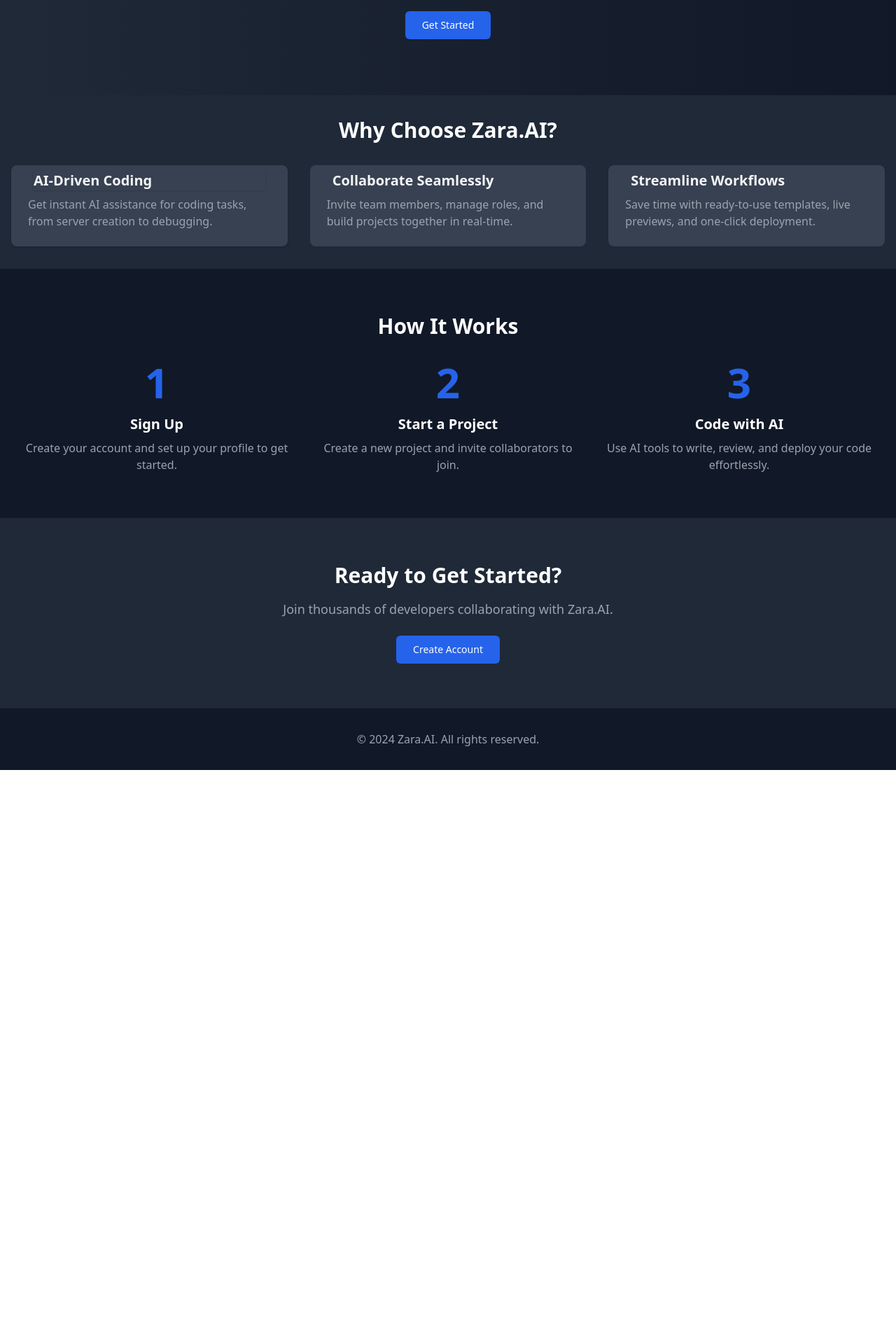
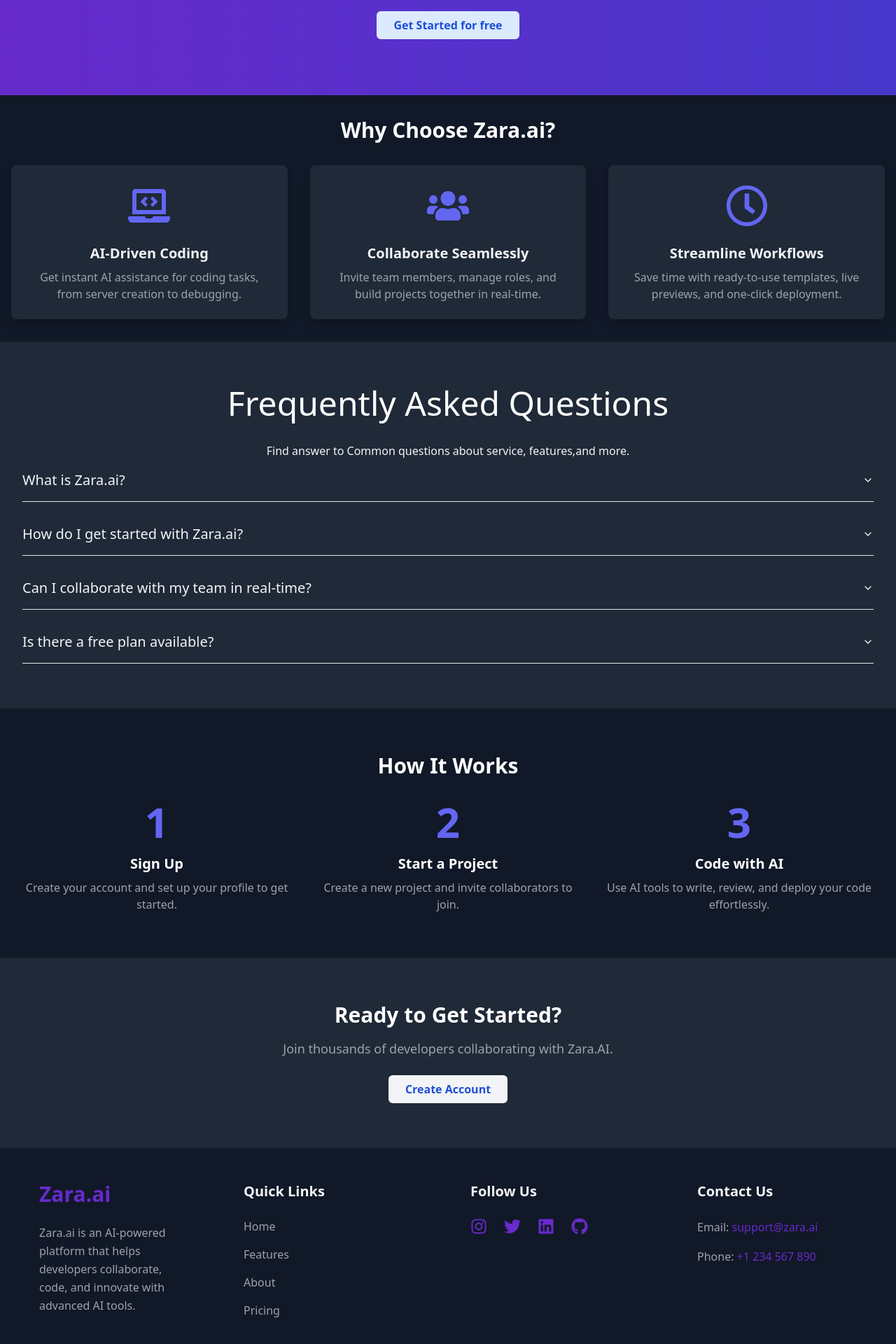
Before and after one commit to ansh0712jul/myZara.ai, a React (Vite) app in the folder frontend/: page / in a window 1280 px wide. Shown: the part 180-2100 px from the top of the page at 70% size. Before the commit the page ends 1280 px from the top, so only its background shows below. Built offline with nearby package versions, Linux system fonts and the light colour scheme.

Commit message:
ui updated

```diff
--- a/frontend/package.json
+++ b/frontend/package.json
@@ -11,6 +11,7 @@
   },
   "dependencies": {
     "@headlessui/react": "^2.2.0",
+    "@radix-ui/react-accordion": "^1.2.2",
     "@radix-ui/react-slot": "^1.1.1",
     "@shadcn/ui": "^0.0.4",
     "axios": "^1.7.9",
@@ -19,9 +20,11 @@
     "lucide-react": "^0.469.0",
     "react": "^18.3.1",
     "react-dom": "^18.3.1",
+    "react-icons": "^5.4.0",
     "react-router-dom": "^7.1.1",
     "tailwind-merge": "^2.6.0",
-    "tailwindcss-animate": "^1.0.7"
+    "tailwindcss-animate": "^1.0.7",
+    "zod": "^3.24.1"
   },
   "devDependencies": {
     "@eslint/js": "^9.17.0",
--- /dev/null
+++ b/frontend/src/components/ui/accordion.jsx
@@ -0,0 +1,41 @@
+import * as React from "react"
+import * as AccordionPrimitive from "@radix-ui/react-accordion"
+import { ChevronDown } from "lucide-react"
+
+import { cn } from "@/lib/utils"
+
+const Accordion = AccordionPrimitive.Root
+
+const AccordionItem = React.forwardRef(({ className, ...props }, ref) => (
+  <AccordionPrimitive.Item ref={ref} className={cn("border-b", className)} {...props} />
+))
+AccordionItem.displayName = "AccordionItem"
+
+const AccordionTrigger = React.forwardRef(({ className, children, ...props }, ref) => (
+  <AccordionPrimitive.Header className="flex">
+    <AccordionPrimitive.Trigger
+      ref={ref}
+      className={cn(
+        "flex flex-1 items-center justify-between py-4 font-medium transition-all hover:underline [&[data-state=open]>svg]:rotate-180",
+        className
+      )}
+      {...props}>
+      {children}
+      <ChevronDown className="h-4 w-4 shrink-0 transition-transform duration-200" />
+    </AccordionPrimitive.Trigger>
+  </AccordionPrimitive.Header>
+))
+AccordionTrigger.displayName = AccordionPrimitive.Trigger.displayName
+
+const AccordionContent = React.forwardRef(({ className, children, ...props }, ref) => (
+  <AccordionPrimitive.Content
+    ref={ref}
+    className="overflow-hidden text-sm transition-all data-[state=closed]:animate-accordion-up data-[state=open]:animate-accordion-down"
+    {...props}>
+    <div className={cn("pb-4 pt-0", className)}>{children}</div>
+  </AccordionPrimitive.Content>
+))
+
+AccordionContent.displayName = AccordionPrimitive.Content.displayName
+
+export { Accordion, AccordionItem, AccordionTrigger, AccordionContent }
--- a/frontend/src/pages/LandingPage.jsx
+++ b/frontend/src/pages/LandingPage.jsx
@@ -1,47 +1,51 @@
 import { Button } from "@/components/ui/button";
 import { Card, CardContent } from "@/components/ui/card";
 import { Link } from "react-router-dom";
+import { FaLaptopCode, FaUsers, FaRegClock, FaInstagram, FaTwitter, FaLinkedin, FaGithub } from "react-icons/fa";
+import { Accordion, AccordionItem ,AccordionTrigger, AccordionContent } from "@/components/ui/accordion";
 import React from "react";
-
 
 const LandingPage = () => {
   return (
     <div className="bg-gray-900 text-white min-h-screen">
       {/* Hero Section */}
-      <header className="bg-gradient-to-r from-gray-800 to-gray-900 py-20 px-8 text-center">
-      <h1 className="text-5xl font-bold mb-4 ">
-        Welcome to <span className="text-blue-300">Zara.ai</span>
-      </h1>
-       <p className="text-lg text-gray-400 mb-6">
+      <header className="bg-gradient-to-r from-[#672ACC] to-[#4737CA] py-20 px-8 text-center">
+        <h1 className="text-5xl font-bold mb-4">
+          Welcome to <span>Zara.ai</span>
+        </h1>
+        <p className="text-lg text-gray-200 mb-6">
           Collaborate, code, and innovate with AI-powered tools designed for teams and individuals.
         </p>
-        <Button className="bg-blue-600 hover:bg-blue-700 px-6 py-3">
-          <Link to="/login">Get Started</Link>
+        <Button className="bg-blue-100 text-blue-700 hover:bg-blue-100 font-bold text-md px-6 py-3 ">
+          <Link to="/login">Get Started for free</Link>
         </Button>
       </header>
 
       {/* Features Section */}
-      <section className="py-8 px-4 bg-gray-800">
-        <h2 className="text-3xl font-bold text-center mb-8">Why Choose Zara.AI?</h2>
+      <section className="py-8 px-4 bg-[#111827]">
+        <h2 className="text-3xl font-bold text-center mb-8">Why Choose Zara.ai?</h2>
         <div className="grid grid-cols-1 md:grid-cols-3 gap-8">
-          <Card className="bg-gray-700 shadow border-none">
-            <CardContent>
-              <h3 className="text-xl font-bold m-2 text-gray-100 shadow">AI-Driven Coding</h3>
+          <Card className="bg-[#1F2937] shadow-lg border-none">
+            <CardContent className="text-center flex flex-col justify-center items-center">
+              <FaLaptopCode className="text-[#6366F1] text-6xl mb-4 mt-7" />
+              <h3 className="text-xl font-bold m-2 text-gray-100">AI-Driven Coding</h3>
               <p className="text-gray-400">
                 Get instant AI assistance for coding tasks, from server creation to debugging.
               </p>
             </CardContent>
           </Card>
-          <Card className="bg-gray-700 border-none">
-            <CardContent>
+          <Card className="bg-[#1F2937] shadow-lg border-none">
+            <CardContent className="text-center flex flex-col justify-center items-center">
+              <FaUsers className="text-6xl text-[#6366F1] mb-4 mt-7" />
               <h3 className="text-xl font-bold text-gray-100 m-2">Collaborate Seamlessly</h3>
               <p className="text-gray-400">
                 Invite team members, manage roles, and build projects together in real-time.
               </p>
             </CardContent>
           </Card>
-          <Card className="bg-gray-700 border-none">
-            <CardContent>
+          <Card className="bg-[#1F2937] shadow-lg border-none">
+            <CardContent className="text-center flex flex-col justify-center items-center mt-7">
+              <FaRegClock className="text-6xl text-[#6366F1] mb-4" />
               <h3 className="text-xl font-bold text-gray-100 m-2">Streamline Workflows</h3>
               <p className="text-gray-400">
                 Save time with ready-to-use templates, live previews, and one-click deployment.
@@ -51,26 +55,66 @@
         </div>
       </section>
 
+      {/* FAQ Section */}
+      <section className="py-16 px-8 bg-gray-800 ">
+        <h2 className="text-5xl  text-center mb-8">Frequently Asked Questions</h2>
+        <p className="text-gray-100 text-center">Find answer to Common questions about service, features,and more.</p>
+        <Accordion type="single" collapsible className="space-y-4 ">
+          <AccordionItem value="item-1">
+            <AccordionTrigger className="text-xl  text-gray-100">
+              What is Zara.ai?
+            </AccordionTrigger>
+            <AccordionContent className="text-gray-400">
+              Zara.ai is an AI-powered platform that helps developers collaborate, code, and innovate with advanced AI tools.
+            </AccordionContent>
+          </AccordionItem>
+          <AccordionItem value="item-2">
+            <AccordionTrigger className="text-xl  text-gray-100">
+              How do I get started with Zara.ai?
+            </AccordionTrigger>
+            <AccordionContent className="text-gray-400">
+              Simply sign up, create a project, and start collaborating with your team. You can use AI-powered tools to assist in coding and development.
+            </AccordionContent>
+          </AccordionItem>
+          <AccordionItem value="item-3">
+            <AccordionTrigger className="text-xl  text-gray-100">
+              Can I collaborate with my team in real-time?
+            </AccordionTrigger>
+            <AccordionContent className="text-gray-400">
+              Yes, Zara.ai allows seamless real-time collaboration with your team members. You can manage roles, share code, and work together.
+            </AccordionContent>
+          </AccordionItem>
+          <AccordionItem value="item-4">
+            <AccordionTrigger className="text-xl  text-gray-100">
+              Is there a free plan available?
+            </AccordionTrigger>
+            <AccordionContent className="text-gray-400">
+              Yes, Zara.ai offers a free plan to get started. You can explore the basic features and collaborate with your team without any cost.
+            </AccordionContent>
+          </AccordionItem>
+        </Accordion>
+      </section>
+
       {/* How It Works Section */}
       <section className="py-16 px-8 bg-gray-900">
         <h2 className="text-3xl font-bold text-center mb-8">How It Works</h2>
         <div className="grid grid-cols-1 md:grid-cols-3 gap-8">
           <div className="text-center">
-            <div className="text-6xl font-bold text-blue-600 mb-4">1</div>
+            <div className="text-6xl font-bold text-[#6366F1] mb-4">1</div>
             <h3 className="text-xl font-bold mb-2">Sign Up</h3>
             <p className="text-gray-400">
               Create your account and set up your profile to get started.
             </p>
           </div>
           <div className="text-center">
-            <div className="text-6xl font-bold text-blue-600 mb-4">2</div>
+            <div className="text-6xl font-bold text-[#6366F1] mb-4">2</div>
             <h3 className="text-xl font-bold mb-2">Start a Project</h3>
             <p className="text-gray-400">
               Create a new project and invite collaborators to join.
             </p>
           </div>
           <div className="text-center">
-            <div className="text-6xl font-bold text-blue-600 mb-4">3</div>
+            <div className="text-6xl font-bold text-[#6366F1] mb-4">3</div>
             <h3 className="text-xl font-bold mb-2">Code with AI</h3>
             <p className="text-gray-400">
               Use AI tools to write, review, and deploy your code effortlessly.
@@ -85,19 +129,87 @@
         <p className="text-lg text-gray-400 mb-6">
           Join thousands of developers collaborating with Zara.AI.
         </p>
-        <Button className="bg-blue-600 hover:bg-blue-700 px-6 py-3">
+        <Button className="bg-gray-100 text-blue-700 font-bold text-md hover:bg-gray-100 px-6 py-3">
           <Link to="/register">Create Account</Link>
         </Button>
       </section>
 
       {/* Footer */}
-      <footer className="py-8 bg-gray-900 text-center">
-        <p className="text-gray-400">
-          &copy; {new Date().getFullYear()} Zara.AI. All rights reserved.
+      <footer className="py-12 bg-gray-900 text-white">
+  <div className="container mx-auto px-6">
+    <div className="grid grid-cols-1 md:grid-cols-4 gap-16">
+      {/* Footer Column 1: Zara.ai Intro */}
+      <div className="text-center md:text-left mx-8">
+        <h3 className="text-3xl font-bold text-[#672ACC] mb-6">Zara.ai</h3>
+        <p className="text-gray-400 leading-relaxed">
+          Zara.ai is an AI-powered platform that helps developers collaborate, code, and innovate with advanced AI tools.
         </p>
-      </footer>
+      </div>
+
+      {/* Footer Column 2: Navigation Links */}
+      <div>
+        <h4 className="text-xl font-semibold text-gray-100 mb-6">Quick Links</h4>
+        <ul className="space-y-4">
+          <li className="hover:border-b-2 border-gray-400 w-fit">
+            <Link to="/" className="text-gray-400 hover:text-white">Home</Link>
+          </li>
+          <li className="hover:border-b-2 border-gray-400 w-fit">
+            <Link to="/features" className="text-gray-400 hover:text-white">Features</Link>
+          </li>
+          <li className="hover:border-b-2 border-gray-400 w-fit">
+            <Link to="/about" className="text-gray-400 hover:text-white">About</Link>
+          </li>
+          <li className="hover:border-b-2 border-gray-400 w-fit">
+            <Link to="/pricing" className="text-gray-400 hover:text-white">Pricing</Link>
+          </li>
+        </ul>
+      </div>
+
+      {/* Footer Column 3: Social Media Links */}
+      <div>
+        <h4 className="text-xl font-semibold text-gray-100 mb-6">Follow Us</h4>
+        <div className="flex space-x-6">
+          <Link to="https://instagram.com" className="text-[#672ACC] text-2xl hover:text-[#4737CA]">
+            <FaInstagram />
+          </Link>
+          <Link to="https://twitter.com" className="text-[#672ACC] text-2xl hover:text-[#4737CA]">
+            <FaTwitter />
+          </Link>
+          <Link to="https://linkedin.com" className="text-[#672ACC] text-2xl hover:text-[#4737CA]">
+            <FaLinkedin />
+          </Link>
+          <Link to="https://github.com" className="text-[#672ACC] text-2xl hover:text-[#4737CA]">
+            <FaGithub />
+          </Link>
+        </div>
+      </div>
+
+      {/* Footer Column 4: Contact Information */}
+      <div>
+        <h4 className="text-xl font-semibold text-gray-100 mb-6">Contact Us</h4>
+        <p className="text-gray-400 leading-relaxed">
+          Email: <a href="mailto:support@zara.ai" className="text-[#672ACC] hover:text-[#4737CA]">support@zara.ai</a>
+        </p>
+        <p className="text-gray-400 leading-relaxed mt-4">
+          Phone: <a href="tel:+1234567890" className="text-[#672ACC] hover:text-[#4737CA]">+1 234 567 890</a>
+        </p>
+      </div>
+    </div>
+
+    {/* Copyright Section */}
+    <div className=" shadow-lgtext-center mt-12 mb-8 border border-gray-700  rounded-3xl h-[80px] w-[70%] flex items-center justify-center mx-auto ">
+      <p className="text-gray-400 text-xl">
+        &copy; {new Date().getFullYear()} Zara.AI. All rights reserved.
+      </p>
+    </div>
+  </div>
+</footer>
+
+
+
     </div>
   );
 };
 
+
 export default LandingPage;
```
Also changed, not shown: frontend/tailwind.config.js (+22 -1 lines), 2 other files (tests, documents, lock files or other folders).
